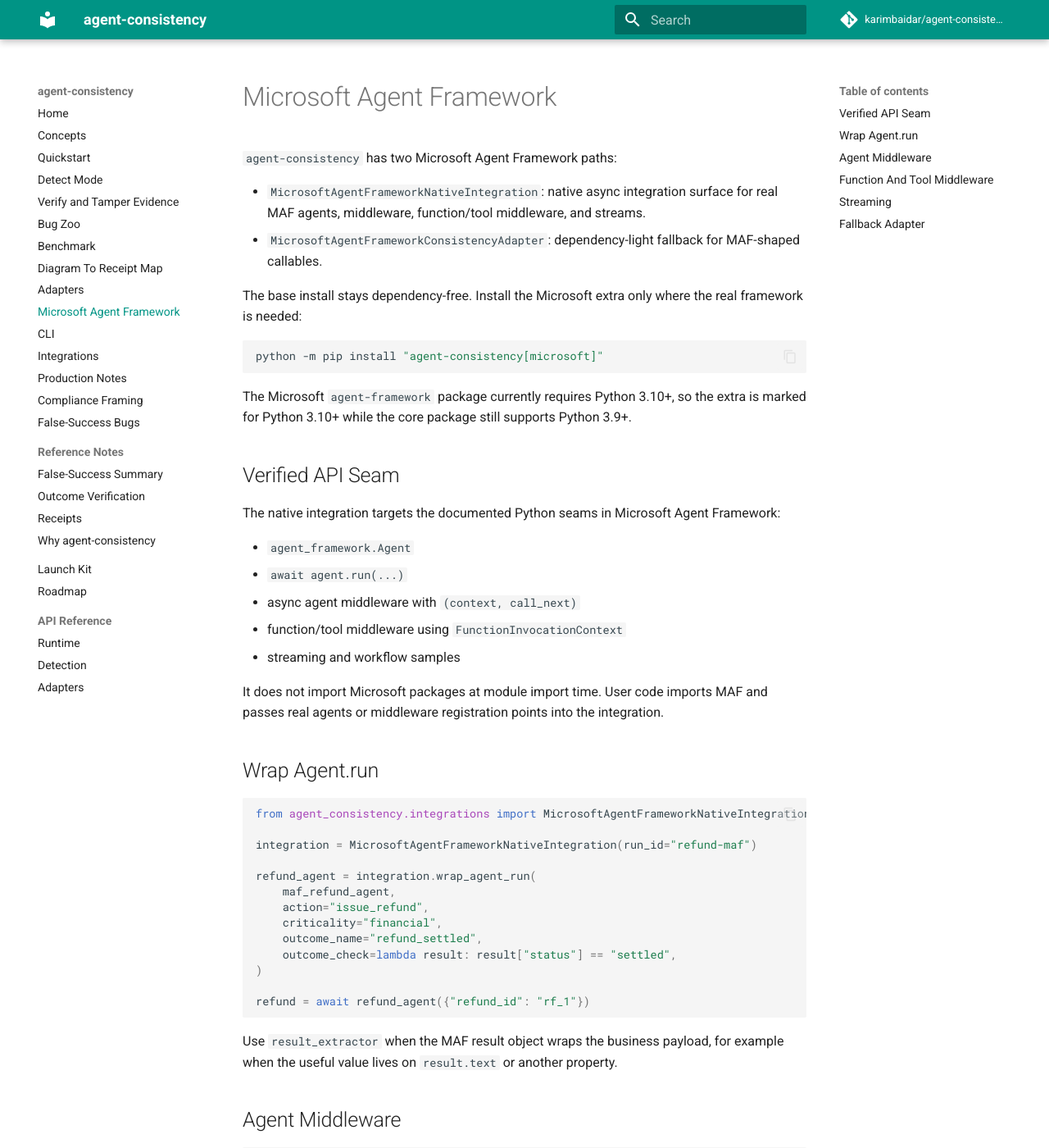
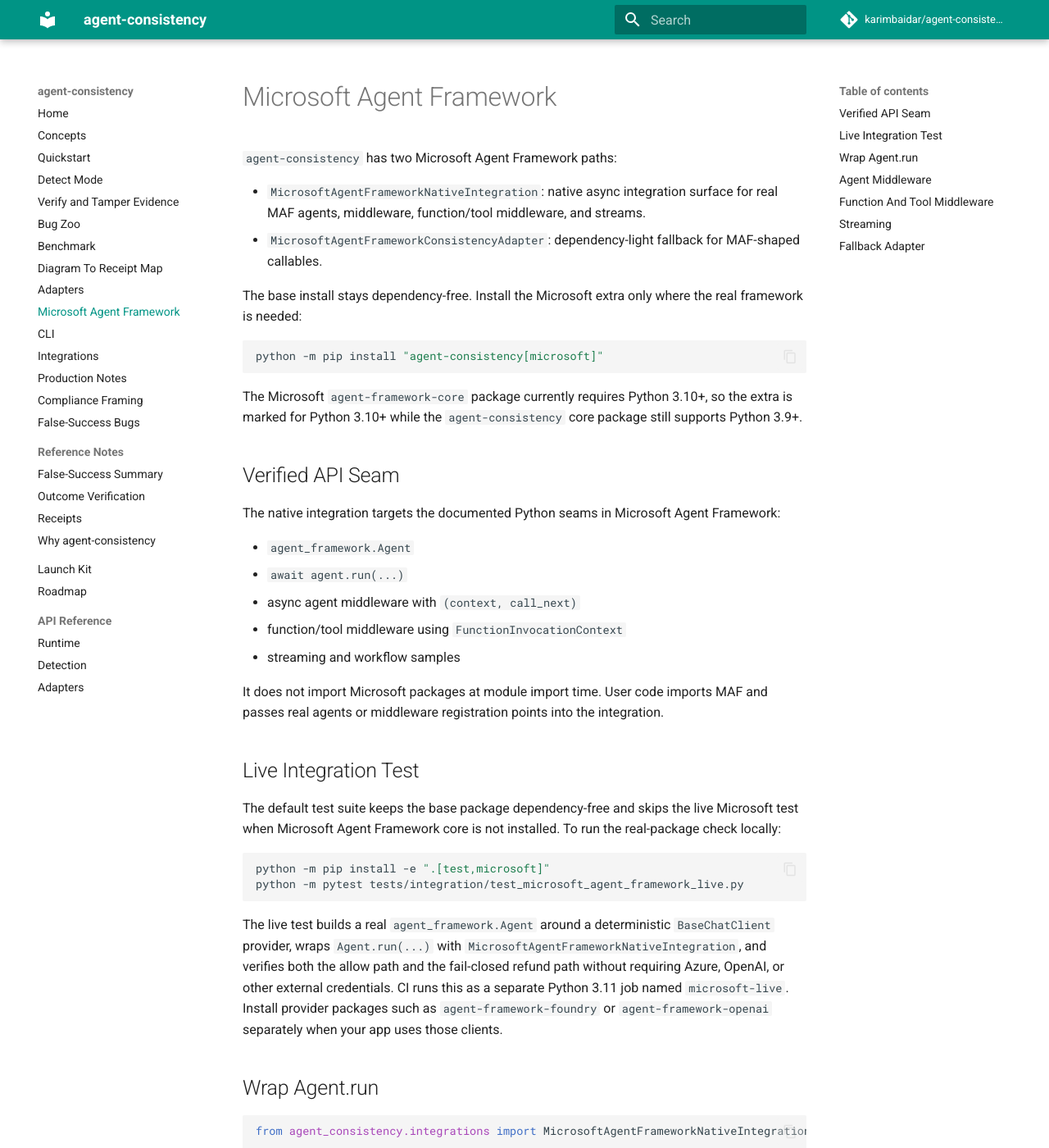
Before and after one commit to karimbaidar/agent-consistency, an MkDocs documentation site: the page built from docs/microsoft-agent-framework.md, in a window 1280 px wide and 1400 px high. Shown: the whole window at 82% size. Built offline with MkDocs 1.6.1 and Material for MkDocs 9.7.7, drawn with Linux system fonts in a browser that asks for light colours; comment, search, counter and statistics services are not loaded.

Commit message:
add live microsoft framework test

````diff
--- a/docs/microsoft-agent-framework.md
+++ b/docs/microsoft-agent-framework.md
@@ -14,9 +14,9 @@
 python -m pip install "agent-consistency[microsoft]"
 ```
 
-The Microsoft `agent-framework` package currently requires Python 3.10+, so the
-extra is marked for Python 3.10+ while the core package still supports Python
-3.9+.
+The Microsoft `agent-framework-core` package currently requires Python 3.10+,
+so the extra is marked for Python 3.10+ while the `agent-consistency` core
+package still supports Python 3.9+.
 
 ## Verified API Seam
 
@@ -32,6 +32,25 @@
 It does not import Microsoft packages at module import time. User code imports
 MAF and passes real agents or middleware registration points into the
 integration.
+
+## Live Integration Test
+
+The default test suite keeps the base package dependency-free and skips the live
+Microsoft test when Microsoft Agent Framework core is not installed. To run the
+real-package check locally:
+
+```bash
+python -m pip install -e ".[test,microsoft]"
+python -m pytest tests/integration/test_microsoft_agent_framework_live.py
+```
+
+The live test builds a real `agent_framework.Agent` around a deterministic
+`BaseChatClient` provider, wraps `Agent.run(...)` with
+`MicrosoftAgentFrameworkNativeIntegration`, and verifies both the allow path and
+the fail-closed refund path without requiring Azure, OpenAI, or other external
+credentials. CI runs this as a separate Python 3.11 job named `microsoft-live`.
+Install provider packages such as `agent-framework-foundry` or
+`agent-framework-openai` separately when your app uses those clients.
 
 ## Wrap Agent.run
 
--- a/pyproject.toml
+++ b/pyproject.toml
@@ -73,10 +73,10 @@
   "psycopg[binary]>=3.2",
 ]
 microsoft = [
-  "agent-framework>=1.9.0; python_version >= '3.10'",
+  "agent-framework-core>=1.9.0; python_version >= '3.10'",
 ]
 native-microsoft = [
-  "agent-framework>=1.9.0; python_version >= '3.10'",
+  "agent-framework-core>=1.9.0; python_version >= '3.10'",
 ]
 
 
@@ -92,6 +92,7 @@
 pythonpath = ["src", "."]
 markers = [
   "performance: smoke tests with generous timing thresholds",
+  "microsoft_live: imports the real Microsoft Agent Framework package",
 ]
 
 [tool.ruff]
````
Also changed, not shown: README.md (+5 -0 lines), docs/STATE.md (+11 -5 lines), docs/adapters.md (+2 -1 lines), 2 other files.
